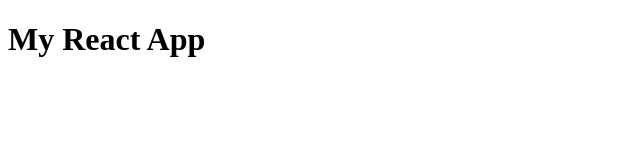
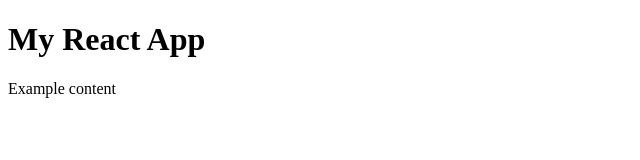
Before and after one commit to shovellware/react-jumpstarter, a React app: page / in a window 1280 px wide. Shown: the top 160 px of the page, without its empty margins (0-640 px from the left). Built offline with nearby package versions, Linux system fonts and the light colour scheme.

Commit message:
add content to app

```diff
--- /dev/null
+++ b/beachball.config.js
@@ -0,0 +1,3 @@
+module.exports = {
+  branch: 'origin/beachball'
+}
--- a/package.json
+++ b/package.json
@@ -6,7 +6,10 @@
   "scripts": {
     "start": "webpack-dev-server --mode development --open --hot",
     "build": "webpack --mode production",
-    "test": "jest"
+    "test": "jest",
+    "change": "beachball change",
+    "check": "beachball check",
+    "beachball:publish": "beachball publish"
   },
   "repository": {
     "type": "git",
--- a/src/components/App.js
+++ b/src/components/App.js
@@ -3,8 +3,9 @@ import React, { Component } from 'react';
 class App extends Component {
   render() {
     return (
-      <div>
+      <div className="content">
         <h1>My React App</h1>
+        <p>Example content</p>
       </div>
     )
   }
```
